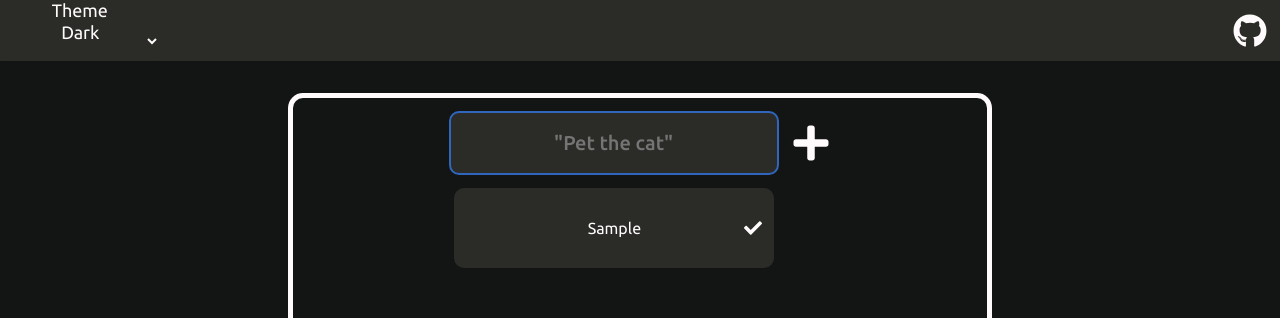
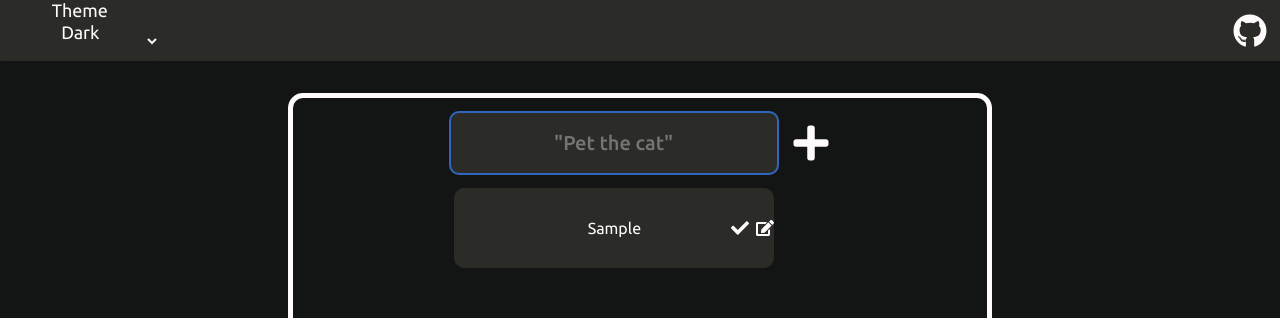
Before and after one commit to EuCaue/yaTODO, a React (Vite) app: page / in a window 1280 px wide. Both pictures are taken after typing "Sample" into the empty fields and a click on the button 810 px from the left and 142 px from the top of the page. Shown: the top 318 px of the page. Built offline with nearby package versions, Linux system fonts and the light colour scheme.

Commit message:
update: almost done edit todo

```diff
--- a/src/components/Todo/index.tsx
+++ b/src/components/Todo/index.tsx
@@ -6,7 +6,6 @@ import React, {
   useEffect,
 } from 'react';
 import { FaPlus } from 'react-icons/fa';
-import { v4 as uuidv4 } from 'uuid';
 
 import {
   Container,
@@ -24,6 +23,7 @@ export default function Todo(): JSX.Element {
   const [, updateState] = React.useState<unknown>();
   const forceUpdate = useCallback(() => updateState({}), []);
   const inputTodo = useRef<HTMLInputElement>(null);
+  const [showEdit, setShowEdit] = useState<boolean>(false);
 
   function handleSubmit(event?: FormEvent): void {
     event?.preventDefault();
@@ -69,7 +69,9 @@ export default function Todo(): JSX.Element {
               text={todoText}
               index={index}
               setTodos={setTodos}
-              key={uuidv4()}
+              showEdit={showEdit}
+              setShowEdit={setShowEdit}
+              key={crypto.randomUUID()}
             />
           );
         })}
--- a/src/components/TodoItem/index.tsx
+++ b/src/components/TodoItem/index.tsx
@@ -1,32 +1,63 @@
-import React from 'react';
-import { FaCheck } from 'react-icons/fa';
-import { TodoItemStyle, ButtonTodo } from './styled';
+import React, { useEffect, useRef, useState } from 'react';
+import { FaCheck, FaEdit } from 'react-icons/fa';
+import {
+  TodoItemStyle,
+  ButtonTodoCheck,
+  ButtonTodoEdit,
+  InputEditTodo,
+  TextTodo,
+} from './styled';
 
 export interface ITodo {
   text: string;
   index: number;
   setTodos: (todosArray: string[]) => void;
+  showEdit: boolean;
+  setShowEdit: (show: boolean) => void;
 }
 export default function TodoItem({
   text,
   index,
   setTodos,
+  showEdit,
+  setShowEdit,
 }: ITodo): JSX.Element {
   const todosLocal = JSON.parse(localStorage.getItem('todosss') || '[]');
+  const [newTodoText, setNewTodoText] = useState<string>();
+  const TodoTextRef = useRef<HTMLParagraphElement>(null);
+  const InputNewTodoRef = useRef<HTMLInputElement>(null);
 
-  const handleClick = (
-  ): void => {
+  const handleClickCheck = (): void => {
     todosLocal.splice(index, 1);
+    localStorage.setItem('todosss', JSON.stringify(todosLocal));
+    setTodos(todosLocal);
+  };
+
+  const handleClickEdit = (): void => {
+    setShowEdit(!showEdit);
+    todosLocal.splice(index, 1, newTodoText);
     localStorage.setItem('todosss', JSON.stringify(todosLocal));
     setTodos(todosLocal);
   };
 
   return (
     <TodoItemStyle>
-      <p>{text}</p>
-      <ButtonTodo type="button" onClick={handleClick}>
+      {showEdit ? (
+        <InputEditTodo
+          ref={InputNewTodoRef}
+          type="text"
+          onChange={(e) => setNewTodoText(e.target.value)}
+        />
+      ) : (
+        <TextTodo ref={TodoTextRef}>{text}</TextTodo>
+      )}
+      <ButtonTodoCheck type="button" onClick={handleClickCheck}>
         <FaCheck />
-      </ButtonTodo>
+      </ButtonTodoCheck>
+
+      <ButtonTodoEdit type="button" onClick={handleClickEdit}>
+        <FaEdit />
+      </ButtonTodoEdit>
     </TodoItemStyle>
   );
 }
--- a/src/components/TodoItem/styled.ts
+++ b/src/components/TodoItem/styled.ts
@@ -22,7 +22,24 @@ export const TodoItemStyle = styled.article`
   }
 `;
 
-export const ButtonTodo = styled.button`
+export const InputEditTodo = styled.input`
+  display: flex;
+  justify-content: center;
+  align-self: center;
+  align-items: center;
+  text-align: center;
+  background-color: ${(props) => props.theme.primary};
+  color: ${(props) => props.theme.text};
+`;
+
+export const TextTodo = styled.p`
+  display: flex;
+  justify-content: center;
+  align-self: center;
+  align-items: center;
+`;
+
+export const ButtonTodoEdit = styled.button`
   display: flex;
   justify-content: center;
   align-self: center;
@@ -30,7 +47,7 @@ export const ButtonTodo = styled.button`
   background-color: initial;
   cursor: pointer;
   position: absolute;
-  right: 1vw;
+  right: 0vw;
   transition: all 0.1s linear;
   color: ${(props) => props.theme.text};
   :hover {
@@ -41,3 +58,23 @@ export const ButtonTodo = styled.button`
     }
   }
 `;
+
+export const ButtonTodoCheck = styled.button`
+  display: flex;
+  justify-content: center;
+  align-self: center;
+  align-items: center;
+  background-color: initial;
+  cursor: pointer;
+  position: absolute;
+  right: 2vw;
+  transition: all 0.1s linear;
+  color: ${(props) => props.theme.text};
+  :hover {
+    svg {
+      path {
+        fill: ${(props) => props.theme.accentColor};
+      }
+    }
+  }
+`;
```
